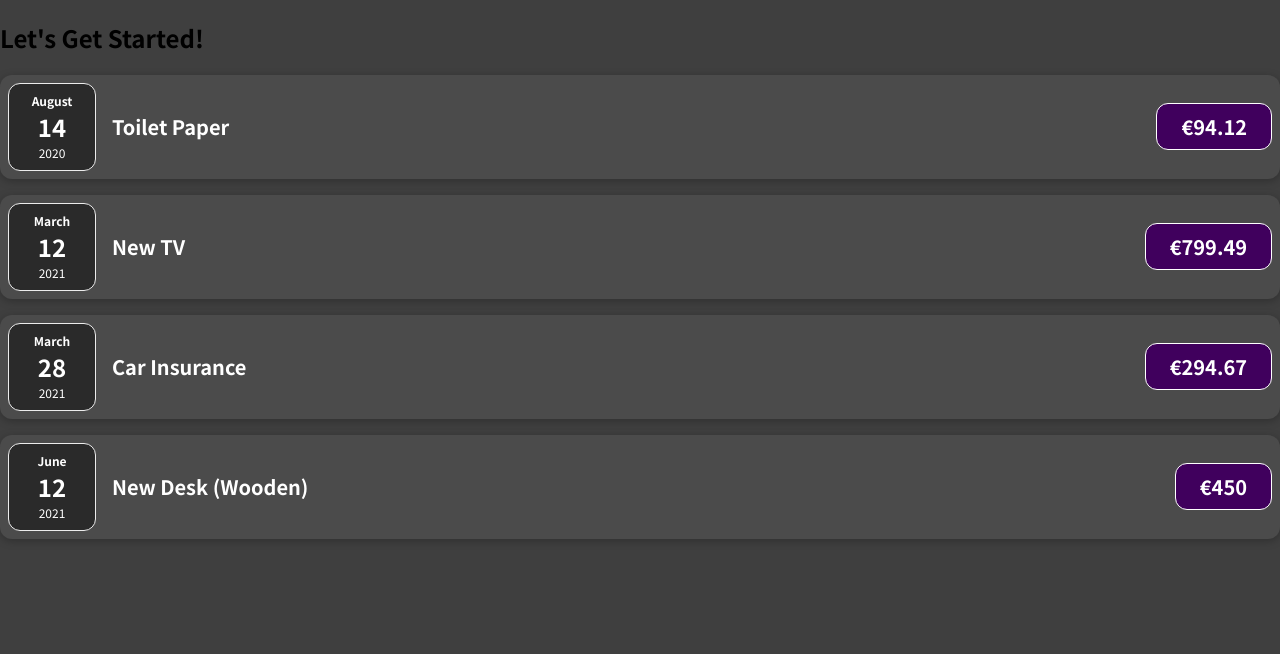
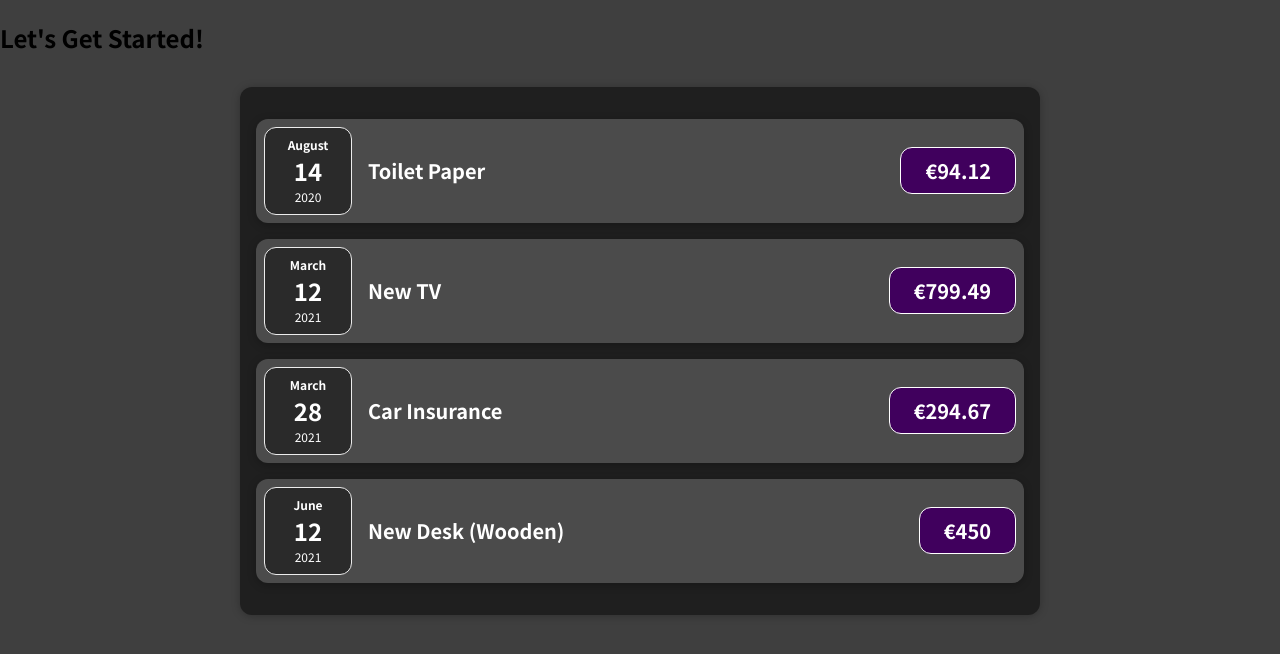
Before and after one commit to alossix/react-complete-guide, a React (Create React App) app: page / in a window 1280 px wide. Shown: the top 654 px of the page. Built offline with nearby package versions, Linux system fonts and the light colour scheme.

Commit message:
Add further components

```diff
--- a/src/App.js
+++ b/src/App.js
@@ -1,4 +1,4 @@
-import ExpenseItem from './components/ExpenseItem';
+import Expenses from './components/Expenses';
 
 function App() {
   const expenses = [
@@ -30,26 +30,7 @@
   return (
     <div>
       <h2>Let's Get Started!</h2>
-      <ExpenseItem
-        title={expenses[0].title}
-        amount={expenses[0].amount}
-        date={expenses[0].date}
-      />
-      <ExpenseItem
-        title={expenses[1].title}
-        amount={expenses[1].amount}
-        date={expenses[1].date}
-      />
-      <ExpenseItem
-        title={expenses[2].title}
-        amount={expenses[2].amount}
-        date={expenses[2].date}
-      />
-      <ExpenseItem
-        title={expenses[3].title}
-        amount={expenses[3].amount}
-        date={expenses[3].date}
-      />
+      <Expenses items={expenses} />
     </div>
   );
 }
--- /dev/null
+++ b/src/components/Expenses.css
@@ -0,0 +1,9 @@
+.expenses {
+  padding: 1rem;
+  background-color: rgb(31, 31, 31);
+  margin: 2rem auto;
+  width: 50rem;
+  max-width: 95%;
+  border-radius: 12px;
+  box-shadow: 0 1px 8px rgba(0, 0, 0, 0.25);
+}
--- /dev/null
+++ b/src/components/Expenses.js
@@ -0,0 +1,32 @@
+import React from 'react';
+import ExpenseItem from './ExpenseItem';
+import './Expenses.css';
+
+const Expenses = ({ items }) => {
+  return (
+    <div className="expenses">
+      <ExpenseItem
+        title={items[0].title}
+        amount={items[0].amount}
+        date={items[0].date}
+      />
+      <ExpenseItem
+        title={items[1].title}
+        amount={items[1].amount}
+        date={items[1].date}
+      />
+      <ExpenseItem
+        title={items[2].title}
+        amount={items[2].amount}
+        date={items[2].date}
+      />
+      <ExpenseItem
+        title={items[3].title}
+        amount={items[3].amount}
+        date={items[3].date}
+      />
+    </div>
+  );
+};
+
+export default Expenses;
```
Also changed, not shown: src/components/Card.js (added, +7 -0 lines), src/components/Card.css (added).
